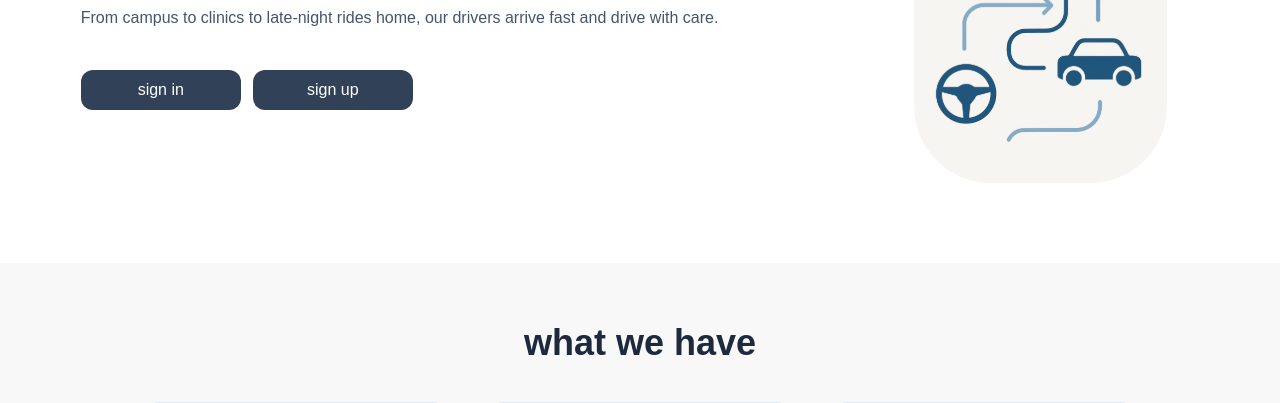
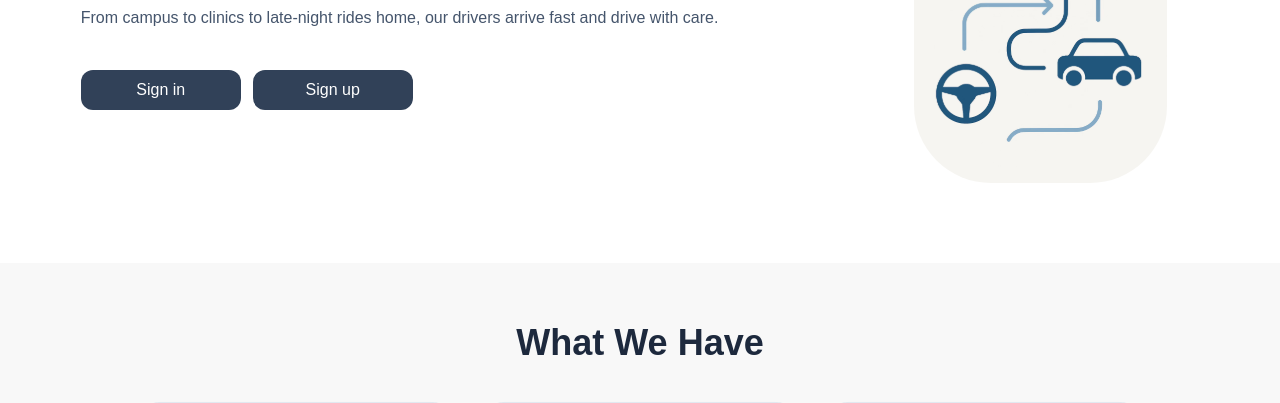
Before and after one commit to SE-Term-Project-NoCarNoProblem/frontend, a Next.js app: page / in a window 1280 px wide. Shown: the part 322-725 px from the top of the page. Built offline with nearby package versions, Linux system fonts and the light colour scheme.

Commit message:
style: use capital letters where I think is appropriate

```diff
--- a/app/components/Features.tsx
+++ b/app/components/Features.tsx
@@ -5,7 +5,7 @@ function Features() {
     return (
         <section className="mt-12 py-15 bg-[#f8f8f8]">
             <h2 className="mb-10 text-center text-4xl font-semibold text-slate-800">
-                what we have
+                What We Have
             </h2>
             <div className="flex flex-col lg:flex-row justify-center items-center gap-6">
                 {items.map((t) => (
--- a/app/components/Hero.tsx
+++ b/app/components/Hero.tsx
@@ -15,10 +15,10 @@ function Hero() {
                 </p>
                 <div className="mt-10 flex flex-col lg:flex-row items-center gap-3">
                     <Link href="/login" className="w-40 rounded-xl bg-slate-700 px-5 py-2 text-center text-white hover:bg-slate-800">
-                        sign in
+                        Sign in
                     </Link>
                     <Link href="/register" className="w-40 rounded-xl bg-slate-700 px-5 py-2 text-center text-white hover:bg-slate-800">
-                        sign up
+                        Sign up
                     </Link>
                 </div>
 
```
